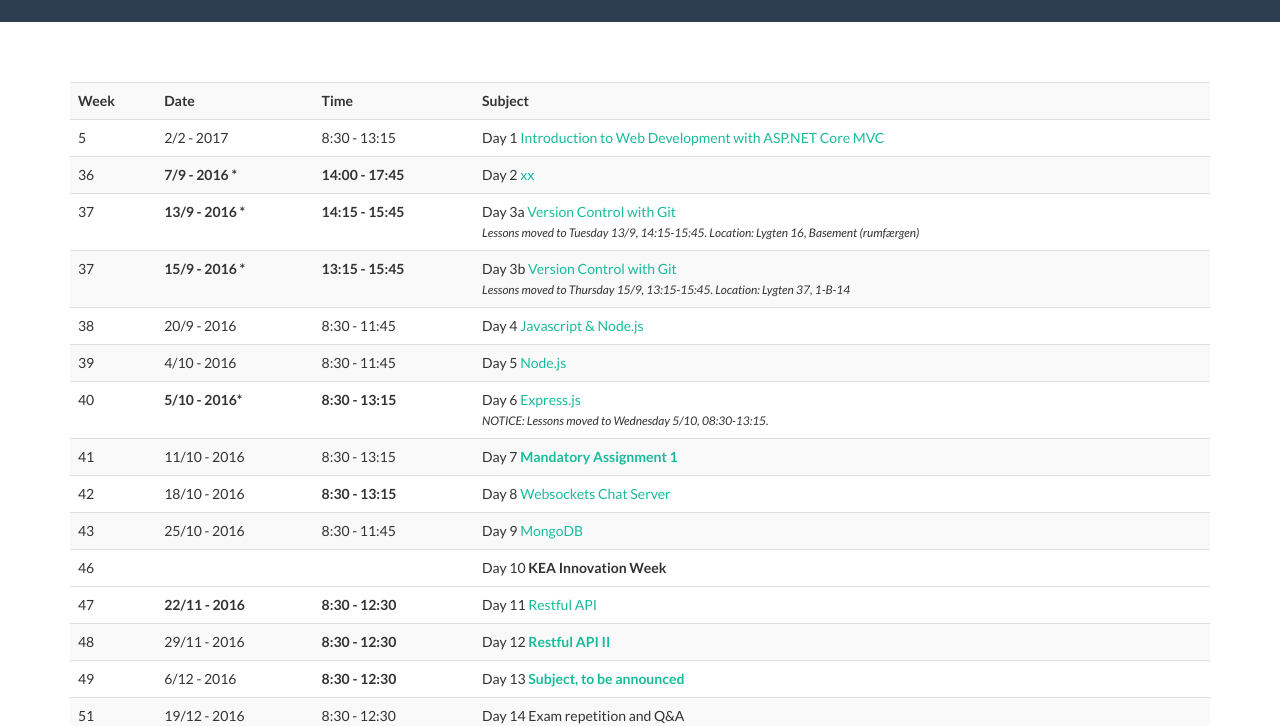
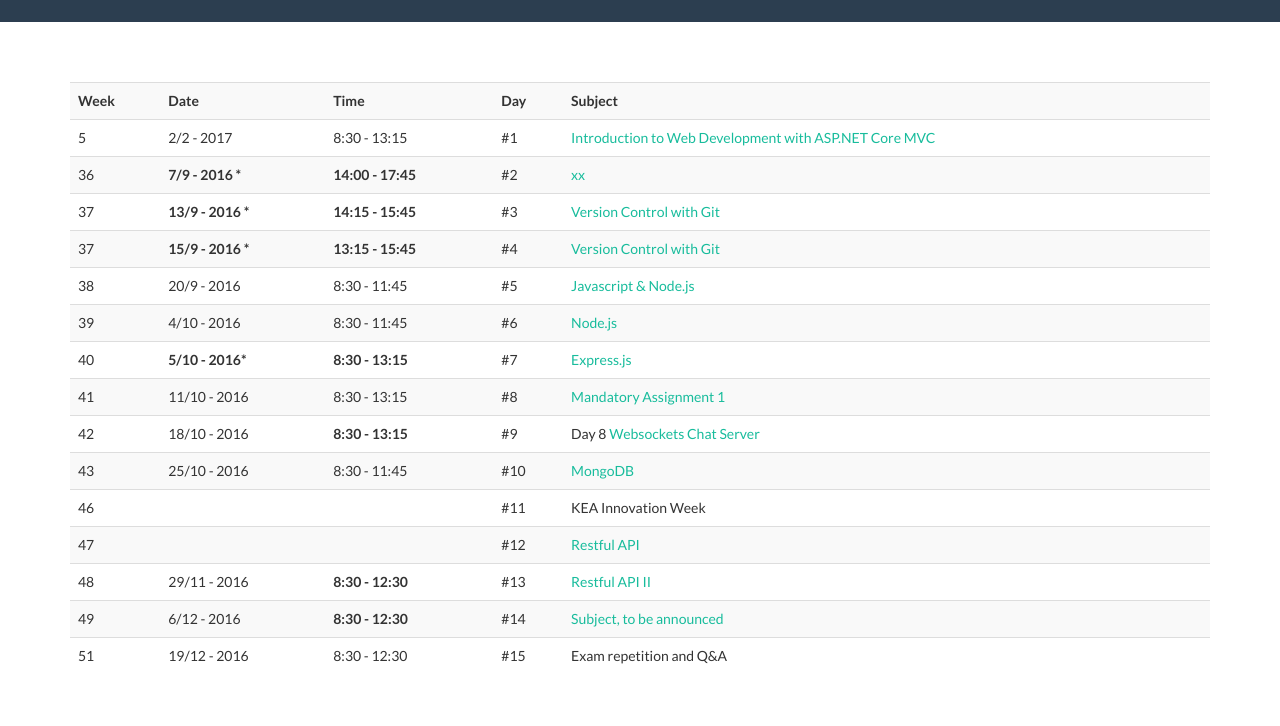
Before and after one commit to keacore/keacore.github.io, a website: page index.html in a window 1280 px wide. Shown: the part 78-804 px from the top of the page. Drawn offline with nearby package versions, Linux system fonts and the light colour scheme.

Commit message:
clean up table

```diff
--- a/index.html
+++ b/index.html
@@ -76,102 +76,113 @@
                     <th>Week</th>
                     <th>Date</th>
                     <th>Time</th>
+                    <th>Day</th>
                     <th>Subject</th>
                 </tr>
                 <tr>
                     <td>5</td>
                     <td>2/2 - 2017</td>
                     <td>8:30 - 13:15</td>
-                    <td>Day 1 <a href="https://github.com/keacore/01_introduction/blob/master/README.md">Introduction to Web Development with ASP.NET Core MVC</a></td>
+                    <td>#1</td>
+                    <td><a href="https://github.com/keacore/01_introduction/blob/master/README.md">Introduction to Web Development with ASP.NET Core MVC</a></td>
                 </tr>
                 <tr>
                     <td>36</td>
                     <td><b>7/9 - 2016 *</b></td>
                     <td><b>14:00 - 17:45</b></td>
-                    <td>Day 2 <a href="https://github.com/keacore?utf8=%E2%9C%93&q=01&type=&language=">xx</a></td>
+                    <td>#2</td>
+                    <td><a href="https://github.com/keacore?utf8=%E2%9C%93&q=01&type=&language=">xx</a></td>
                 </tr>
                 <tr>
                     <td>37</td>
                     <td><b>13/9 - 2016 *</b></td>
                     <td><b>14:15 - 15:45</b></td>
-                    <td>Day 3a <a href="/14/">Version Control with Git</a><br><small><i>Lessons moved to Tuesday 13/9, 14:15-15:45. Location: Lygten 16, Basement (rumfærgen)</i></small>
-                    </td>
+                    <td>#3</td>
+                    <td><a href="/14/">Version Control with Git</a></td>
                 </tr>
                 <tr>
                     <td>37</td>
                     <td><b>15/9 - 2016 *</b></td>
                     <td><b>13:15 - 15:45</b></td>
-                    <td>Day 3b <a href="/14/">Version Control with Git</a><br><small><i>Lessons moved to Thursday 15/9, 13:15-15:45. Location: Lygten 37, 1-B-14</i></small>
-                    </td>
+                    <td>#4</td>
+                    <td><a href="/14/">Version Control with Git</a></td>
                 </tr>
                 <tr>
                     <td>38</td>
                     <td>20/9 - 2016</td>
                     <td>8:30 - 11:45</td>
-                    <td>Day 4 <a href="/24/">Javascript & Node.js</a></td>
+                    <td>#5</td>
+                    <td><a href="/24/">Javascript & Node.js</a></td>
                 </tr>
                 <tr>
                     <td>39</td>
                     <td>4/10 - 2016</td>
                     <td>8:30 - 11:45</td>
-                    <td>Day 5 <a href="/16/">Node.js</a></td>
+                    <td>#6</td>
+                    <td><a href="/16/">Node.js</a></td>
                 </tr>
                 <tr>
                     <td>40</td>
                     <td><b>5/10 - 2016*</b></td>
                     <td><b>8:30 - 13:15</b></td>
-                    <td>Day 6 <a href="/22/">Express.js</a>
-                        <br><small><i>NOTICE: Lessons moved to Wednesday 5/10, 08:30-13:15.</i></small></td>
+                    <td>#7</td>
+                    <td><a href="/22/">Express.js</a></td>
                 </tr>
                 <tr>
                     <td>41</td>
                     <td>11/10 - 2016</td>
                     <td>8:30 - 13:15</td>
-                    <td>Day 7 <b><a href="/7/">Mandatory Assignment 1 </a><b></td>
+                    <td>#8</td>
+                    <td><a href="/7/">Mandatory Assignment 1 </a></td>
                 </tr>
                 <tr>
                     <td>42</td>
                     <td>18/10 - 2016</td>
                     <td><b>8:30 - 13:15</b></td>
+                    <td>#9</td>
                     <td>Day 8 <a href="/19/">Websockets Chat Server</a></td>
                 </tr>
                 <tr>
                     <td>43</td>
                     <td>25/10 - 2016</td>
                     <td>8:30 - 11:45</td>
-                    <td>Day 9 <a href="/20/">MongoDB</a></td>
+                    <td>#10</td>
+                    <td><a href="/20/">MongoDB</a></td>
                 </tr>
                 <tr>
                     <td>46</td>
                     <td></td>
                     <td></td>
-                    <td>Day 10 <b>KEA Innovation Week</b></td>
+                    <td>#11</td>
+                    <td>KEA Innovation Week</td>
                 </tr>
                 <tr>
-                    <tr>
                     <td>47</td>
-                        <td><b>22/11 - 2016</b></td>
-                        <td><b>8:30 - 12:30</b></td>
-                        <td>Day 11 <a href="/25/">Restful API</a></td>
+                    <td></td>
+                    <td></td>
+                    <td>#12</td>
+                    <td><a href="/25/">Restful API</a></td>
                 </tr>
                 <tr>
                     <td>48</td>
                     <td>29/11 - 2016</td>
                     <td><b>8:30 - 12:30</b></td>
-                        <td>Day 12 <b><a href="/25/">Restful API II</a>
-                    </td>
+                    <td>#13</td>
+                    <td><a href="/25/">Restful API II</a></td>
                 </tr>
                 <tr>
                     <td>49</td>
                     <td>6/12 - 2016</td>
                     <td><b>8:30 - 12:30</b></td>
-                        <td>Day 13 <b><a href="">Subject, to be announced</a></td>
+                    <td>#14</td>
+                    <td><a href="">Subject, to be announced</a></td>
                 </tr>
                 <tr>
                     <td>51</td>
                     <td>19/12 - 2016</td>
                     <td>8:30 - 12:30</td>
-                    <td>Day 14 Exam repetition and Q&A</td>
+                    <td>#15</td>
+                    <td>Exam repetition and Q&A</td>
                 </tr>
             </table>
         </div>
@@ -248,7 +259,10 @@
                             <h2>Project Title</h2>
                             <hr class="star-primary">
                             <img src="img/portfolio/cabin.png" class="img-responsive img-centered" alt="">
-                            <p>Use this area of the page to describe your project. The icon above is part of a free icon set by <a href="https://sellfy.com/p/8Q9P/jV3VZ/">Flat Icons</a>. On their website, you can download their free set with 16 icons, or you can purchase the entire set with 146 icons for only $12!</p>
+                            <p>Use this area of the page to describe your project. The icon above is part of a free icon set
+                                by <a href="https://sellfy.com/p/8Q9P/jV3VZ/">Flat Icons</a>. On their website, you can download
+                                their free set with 16 icons, or you can purchase the entire set with 146 icons for only
+                                $12!</p>
                             <ul class="list-inline item-details">
                                 <li>Client:
                                     <strong><a href="http://startbootstrap.com">Start Bootstrap</a>
@@ -285,7 +299,10 @@
                             <h2>Project Title</h2>
                             <hr class="star-primary">
                             <img src="img/portfolio/cake.png" class="img-responsive img-centered" alt="">
-                            <p>Use this area of the page to describe your project. The icon above is part of a free icon set by <a href="https://sellfy.com/p/8Q9P/jV3VZ/">Flat Icons</a>. On their website, you can download their free set with 16 icons, or you can purchase the entire set with 146 icons for only $12!</p>
+                            <p>Use this area of the page to describe your project. The icon above is part of a free icon set
+                                by <a href="https://sellfy.com/p/8Q9P/jV3VZ/">Flat Icons</a>. On their website, you can download
+                                their free set with 16 icons, or you can purchase the entire set with 146 icons for only
+                                $12!</p>
                             <ul class="list-inline item-details">
                                 <li>Client:
                                     <strong><a href="http://startbootstrap.com">Start Bootstrap</a>
@@ -322,7 +339,10 @@
                             <h2>Project Title</h2>
                             <hr class="star-primary">
                             <img src="img/portfolio/circus.png" class="img-responsive img-centered" alt="">
-                            <p>Use this area of the page to describe your project. The icon above is part of a free icon set by <a href="https://sellfy.com/p/8Q9P/jV3VZ/">Flat Icons</a>. On their website, you can download their free set with 16 icons, or you can purchase the entire set with 146 icons for only $12!</p>
+                            <p>Use this area of the page to describe your project. The icon above is part of a free icon set
+                                by <a href="https://sellfy.com/p/8Q9P/jV3VZ/">Flat Icons</a>. On their website, you can download
+                                their free set with 16 icons, or you can purchase the entire set with 146 icons for only
+                                $12!</p>
                             <ul class="list-inline item-details">
                                 <li>Client:
                                     <strong><a href="http://startbootstrap.com">Start Bootstrap</a>
@@ -359,7 +379,10 @@
                             <h2>Project Title</h2>
                             <hr class="star-primary">
                             <img src="img/portfolio/game.png" class="img-responsive img-centered" alt="">
-                            <p>Use this area of the page to describe your project. The icon above is part of a free icon set by <a href="https://sellfy.com/p/8Q9P/jV3VZ/">Flat Icons</a>. On their website, you can download their free set with 16 icons, or you can purchase the entire set with 146 icons for only $12!</p>
+                            <p>Use this area of the page to describe your project. The icon above is part of a free icon set
+                                by <a href="https://sellfy.com/p/8Q9P/jV3VZ/">Flat Icons</a>. On their website, you can download
+                                their free set with 16 icons, or you can purchase the entire set with 146 icons for only
+                                $12!</p>
                             <ul class="list-inline item-details">
                                 <li>Client:
                                     <strong><a href="http://startbootstrap.com">Start Bootstrap</a>
@@ -396,7 +419,10 @@
                             <h2>Project Title</h2>
                             <hr class="star-primary">
                             <img src="img/portfolio/safe.png" class="img-responsive img-centered" alt="">
-                            <p>Use this area of the page to describe your project. The icon above is part of a free icon set by <a href="https://sellfy.com/p/8Q9P/jV3VZ/">Flat Icons</a>. On their website, you can download their free set with 16 icons, or you can purchase the entire set with 146 icons for only $12!</p>
+                            <p>Use this area of the page to describe your project. The icon above is part of a free icon set
+                                by <a href="https://sellfy.com/p/8Q9P/jV3VZ/">Flat Icons</a>. On their website, you can download
+                                their free set with 16 icons, or you can purchase the entire set with 146 icons for only
+                                $12!</p>
                             <ul class="list-inline item-details">
                                 <li>Client:
                                     <strong><a href="http://startbootstrap.com">Start Bootstrap</a>
@@ -433,7 +459,10 @@
                             <h2>Project Title</h2>
                             <hr class="star-primary">
                             <img src="img/portfolio/submarine.png" class="img-responsive img-centered" alt="">
-                            <p>Use this area of the page to describe your project. The icon above is part of a free icon set by <a href="https://sellfy.com/p/8Q9P/jV3VZ/">Flat Icons</a>. On their website, you can download their free set with 16 icons, or you can purchase the entire set with 146 icons for only $12!</p>
+                            <p>Use this area of the page to describe your project. The icon above is part of a free icon set
+                                by <a href="https://sellfy.com/p/8Q9P/jV3VZ/">Flat Icons</a>. On their website, you can download
+                                their free set with 16 icons, or you can purchase the entire set with 146 icons for only
+                                $12!</p>
                             <ul class="list-inline item-details">
                                 <li>Client:
                                     <strong><a href="http://startbootstrap.com">Start Bootstrap</a>
```
Lines whose indentation alone changed are shown as unchanged.
